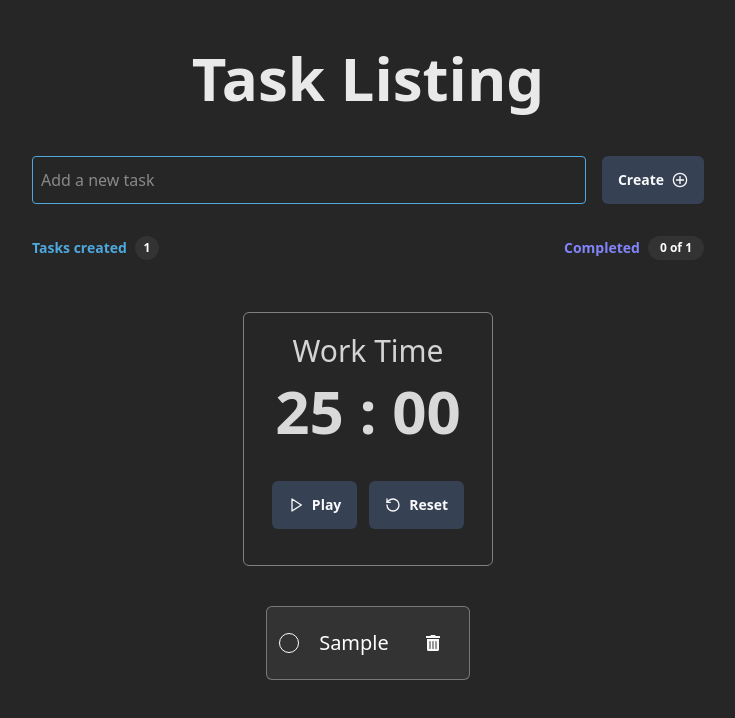
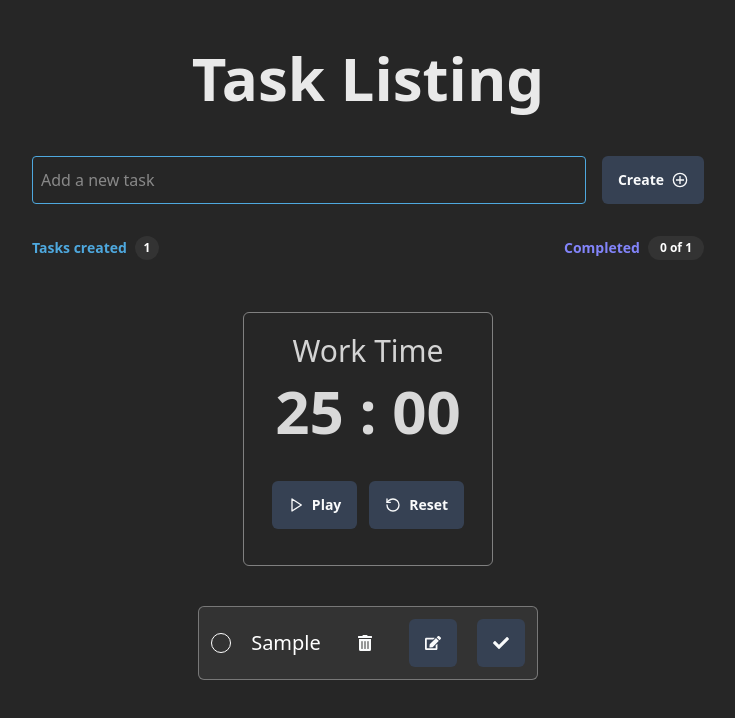
Before and after one commit to sergioscker/todo-list-with-pomodoro, a React (Vite) app: page / in a window 1280 px wide. Both pictures are taken after typing "Sample" into the empty fields and a click on the button "Create". Shown: the top 718 px of the page, without its empty margins (272-1007 px from the left). Built offline with nearby package versions, Linux system fonts and the light colour scheme.

Commit message:
Creation of new feature for task editing.

```diff
--- a/src/components/TaskItem.jsx
+++ b/src/components/TaskItem.jsx
@@ -1,14 +1,21 @@
 // props validation
 import PropTypes from 'prop-types';
+import { useState } from 'react';
 
 // components
 import { Button } from './ui/button';
 import { Checkbox } from './ui/checkbox';
+import { Input } from './ui/input';
 
 // icons
 import { FaTrashAlt } from 'react-icons/fa';
+import { FaEdit } from 'react-icons/fa';
+import { FaCheck } from 'react-icons/fa';
 
-function TaskItem({ task, id, onToggle, onDelete }) {
+function TaskItem({ task, id, onToggle, onDelete, onEdit }) {
+  const [edit, setEdit] = useState(false);
+  const [newTask, setNewTask] = useState('');
+
   return (
     <div className="bg-gray-400 flex items-center gap-5 border border-gray-300/90 rounded-md p-3 w-full">
       {/* checkbox container */}
@@ -17,7 +24,11 @@ function TaskItem({ task, id, onToggle, onDelete }) {
         onClick={() => onToggle(id)}
         className={`rounded-full ${task.completed ? 'border-none' : ''}`}
       />
+
       {/* text Tasks */}
+      {edit ? (
+        <Input value={newTask} onChange={(e) => setNewTask(e.target.value)} />
+      ) : (
         <p
           className={`text-white text-left text-xl ${
             task.completed ? 'line-through text-white/40' : ''
@@ -25,6 +36,7 @@ function TaskItem({ task, id, onToggle, onDelete }) {
         >
           {task.text}
         </p>
+      )}
 
       {/* trash button */}
       <Button
@@ -34,6 +46,20 @@ function TaskItem({ task, id, onToggle, onDelete }) {
         aria-label="Delete task"
       >
         <FaTrashAlt />
+      </Button>
+
+      <Button onClick={() => setEdit(true)}>
+        <FaEdit />
+      </Button>
+
+      <Button
+        type="button"
+        onClick={() => {
+          onEdit({ id: task.id, newTask });
+          setEdit(false);
+        }}
+      >
+        <FaCheck />
       </Button>
     </div>
   );
@@ -48,5 +74,6 @@ TaskItem.propTypes = {
   id: PropTypes.number.isRequired,
   onToggle: PropTypes.func.isRequired,
   onDelete: PropTypes.func.isRequired,
+  onEdit: PropTypes.func.isRequired,
 };
 export default TaskItem;
--- a/src/components/TodoList.jsx
+++ b/src/components/TodoList.jsx
@@ -4,7 +4,7 @@ import PropTypes from 'prop-types';
 // components
 import TaskItem from './TaskItem';
 
-function TodoList({ tasks = [], onDelete, onToggle }) {
+function TodoList({ tasks = [], onDelete, onToggle, onEdit }) {
   return (
     <section
       className={`flex items-center justify-center max-w-xl border-gray-300 rounded-md p-5 mt-5 ${
@@ -33,6 +33,7 @@ function TodoList({ tasks = [], onDelete, onToggle }) {
                 id={task.id}
                 onDelete={onDelete}
                 onToggle={onToggle}
+                onEdit={onEdit}
               />
             </li>
           ))}
@@ -52,6 +53,7 @@ TodoList.propTypes = {
   ).isRequired,
   onDelete: PropTypes.func.isRequired,
   onToggle: PropTypes.func.isRequired,
+  onEdit: PropTypes.func.isRequired,
 };
 
 export default TodoList;
--- a/src/hooks/useTasks.js
+++ b/src/hooks/useTasks.js
@@ -44,11 +44,23 @@ export const useTasks = () => {
       updatedLocalStorage(tasks.filter((task) => task.id !== id));
     },
   });
+
+  const editTasks = useMutation({
+    mutationFn: ({ id, newTask }) => {
+      const updatedTasks = tasks.map((task) =>
+        task.id === id ? { ...task, text: newTask } : task,
+      );
+
+      updatedLocalStorage(updatedTasks);
+    },
+  });
+
   // retorna todas as funções para utilizar contexto
   return {
     tasks,
     addTasks: addTasks.mutate,
     completedTask: completedTask.mutate,
     deleteTask: deleteTask.mutate,
+    editTasks: editTasks.mutate,
   };
 };
--- a/src/pages/Home.jsx
+++ b/src/pages/Home.jsx
@@ -16,7 +16,7 @@ import { GrAddCircle } from 'react-icons/gr';
 import { useTasks } from '@/hooks/useTasks';
 
 function HomePage() {
-  const { tasks, addTasks, completedTask, deleteTask } = useTasks();
+  const { tasks, addTasks, completedTask, deleteTask, editTasks } = useTasks();
 
   const handleAddTasks = (data) => {
     if (!data.text.trim()) return;
@@ -100,7 +100,7 @@ function HomePage() {
       <PomodoroTimer />
 
       {/* Task List */}
-      <TodoList tasks={tasks} onDelete={deleteTask} onToggle={completedTask} />
+      <TodoList tasks={tasks} onDelete={deleteTask} onToggle={completedTask} onEdit={editTasks}/>
     </main>
   );
 }
```
Lines whose indentation alone changed are shown as unchanged.
